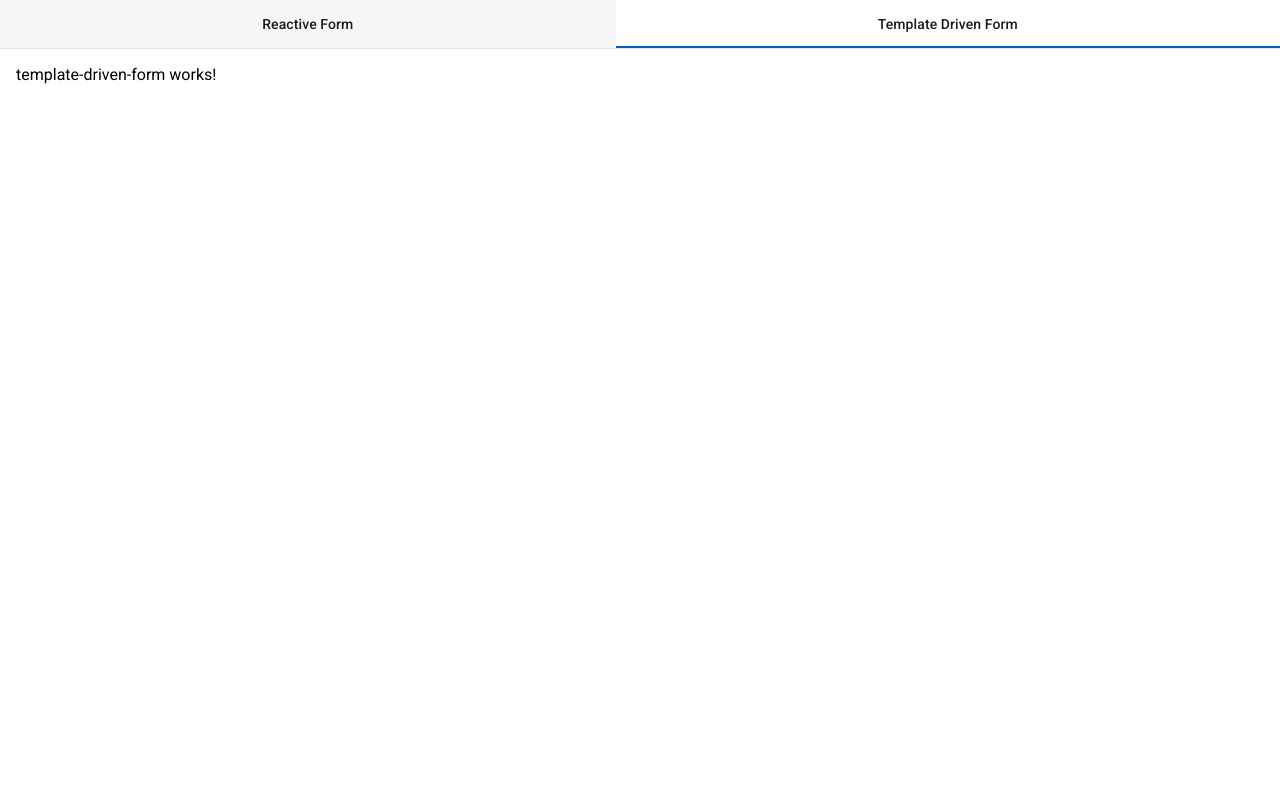
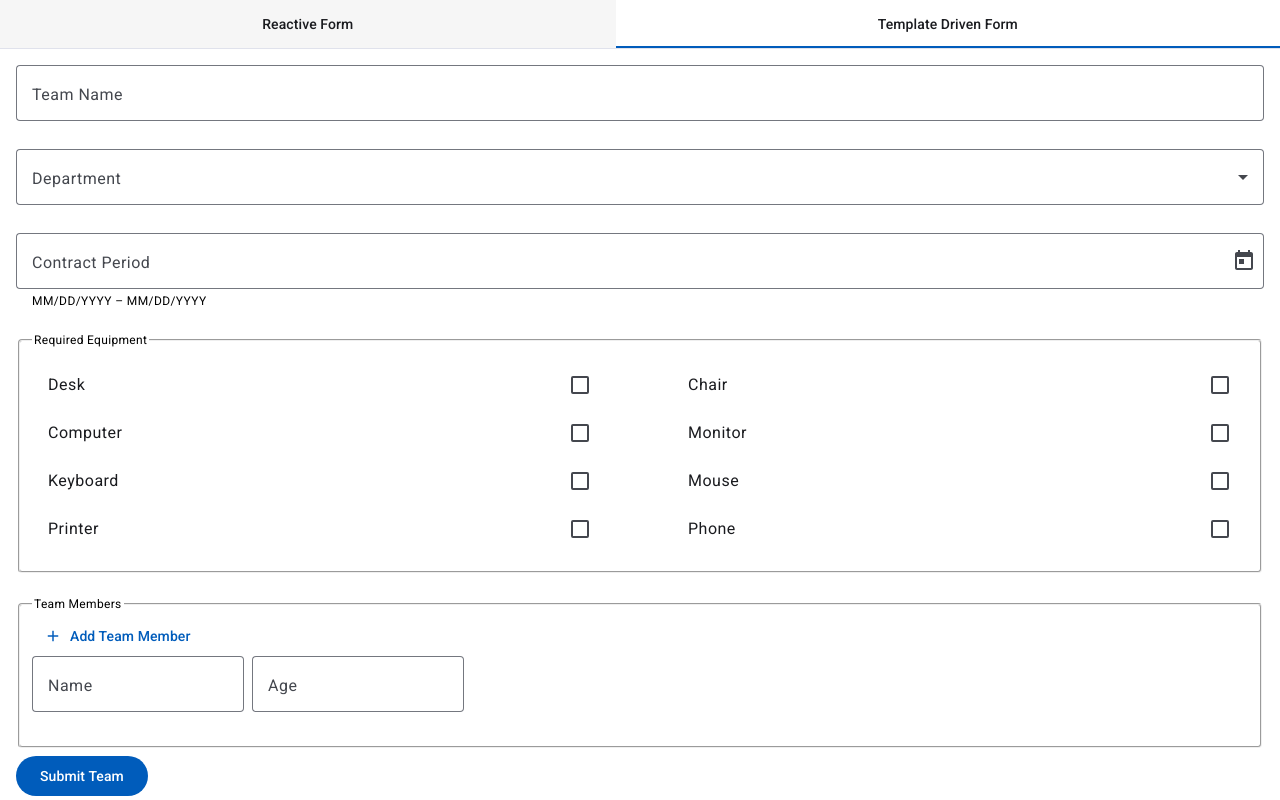
Before and after one commit to tmhbrts/template-driven-form-test, an Angular app: page /template-driven in a window 1280 px wide. Built offline with nearby package versions, Linux system fonts and the light colour scheme.

Commit message:
Include initial setup for template driven form

```diff
--- a/src/app/template-driven-form/template-driven-form.component.html
+++ b/src/app/template-driven-form/template-driven-form.component.html
@@ -1 +1,76 @@
-<p>template-driven-form works!</p>
+<form class="form">
+  <mat-form-field>
+    <mat-label>Team Name</mat-label>
+    <input matInput placeholder="Team Name" />
+    @if (false) {
+      <mat-error> Team Name is required </mat-error>
+    }
+  </mat-form-field>
+
+  <mat-form-field>
+    <mat-label>Department</mat-label>
+    <mat-select>
+      @for (department of departments; track department) {
+        <mat-option [value]="department">
+          {{ department }}
+        </mat-option>
+      }
+    </mat-select>
+  </mat-form-field>
+
+  <mat-form-field>
+    <mat-label>Contract Period</mat-label>
+    <mat-date-range-input [rangePicker]="picker">
+      <input matStartDate placeholder="Start date" />
+      <input matEndDate placeholder="End date" />
+    </mat-date-range-input>
+    <mat-date-range-picker #picker></mat-date-range-picker>
+    <mat-hint>MM/DD/YYYY – MM/DD/YYYY</mat-hint>
+    <mat-datepicker-toggle matIconSuffix [for]="picker"></mat-datepicker-toggle>
+  </mat-form-field>
+
+  <fieldset>
+    <legend>Required Equipment</legend>
+    <mat-selection-list class="selection-grid">
+      @for (option of equipmentOptions; track option) {
+        <mat-list-option>{{ option }}</mat-list-option>
+      }
+    </mat-selection-list>
+  </fieldset>
+
+  <fieldset>
+    <legend>Team Members</legend>
+    <button mat-button (click)="addTeamMember()">
+      Add Team Member <mat-icon>add</mat-icon>
+    </button>
+    <div>
+      <div class="form__member-entry">
+        <mat-form-field>
+          <mat-label>Name</mat-label>
+          <input matInput formControlName="name" />
+          @if (false) {
+            <mat-error> Name is required </mat-error>
+          }
+        </mat-form-field>
+        <mat-form-field>
+          <mat-label>Age</mat-label>
+          <input matInput type="number" formControlName="age" />
+          @if (false) {
+            <mat-error> Age is required </mat-error>
+          }
+          @if (false) {
+            <mat-error> Age not valid </mat-error>
+          }
+        </mat-form-field>
+      </div>
+    </div>
+  </fieldset>
+  <button
+    class="form__btn-submit"
+    mat-flat-button
+    type="submit"
+    (click)="submitForm()"
+  >
+    Submit Team
+  </button>
+</form>
--- a/src/app/template-driven-form/template-driven-form.component.scss
+++ b/src/app/template-driven-form/template-driven-form.component.scss
@@ -0,0 +1,31 @@
+.form {
+  display: flex;
+  flex-direction: column;
+  gap: 0.5rem;
+
+  &__member-entry {
+    display: flex;
+    gap: 0.5rem;
+    margin-bottom: 0.25rem;
+  }
+
+  &__btn-submit {
+    align-self: flex-start;
+  }
+}
+
+fieldset {
+  border-radius: 4px;
+  margin-top: 1em;
+
+  legend {
+    font-size: 0.75rem;
+    letter-spacing: 0.02rem;
+  }
+}
+
+.selection-grid {
+  display: grid;
+  grid-template-columns: 1fr 1fr;
+  column-gap: 4rem;
+}
--- a/src/app/template-driven-form/template-driven-form.component.ts
+++ b/src/app/template-driven-form/template-driven-form.component.ts
@@ -1,11 +1,50 @@
 import { Component } from '@angular/core';
+import { MatButtonModule } from '@angular/material/button';
+import { provideNativeDateAdapter } from '@angular/material/core';
+import { MatDatepickerModule } from '@angular/material/datepicker';
+import { MatFormFieldModule } from '@angular/material/form-field';
+import { MatIconModule } from '@angular/material/icon';
+import { MatInputModule } from '@angular/material/input';
+import { MatListModule } from '@angular/material/list';
+import { MatSelectModule } from '@angular/material/select';
+
+enum Equipment {
+  Desk = 'Desk',
+  Chair = 'Chair',
+  Computer = 'Computer',
+  Monitor = 'Monitor',
+  Keyboard = 'Keyboard',
+  Mouse = 'Mouse',
+  Printer = 'Printer',
+  Phone = 'Phone',
+}
+
+const departments = ['Development', 'Marketing', 'Sales', 'Support'];
 
 @Component({
   selector: 'app-template-driven-form',
-  imports: [],
+  imports: [
+    MatFormFieldModule,
+    MatInputModule,
+    MatSelectModule,
+    MatDatepickerModule,
+    MatListModule,
+    MatButtonModule,
+    MatIconModule,
+  ],
+  providers: [provideNativeDateAdapter()],
   templateUrl: './template-driven-form.component.html',
-  styleUrl: './template-driven-form.component.scss'
+  styleUrl: './template-driven-form.component.scss',
 })
 export class TemplateDrivenFormComponent {
+  departments = departments;
+  equipmentOptions = Object.values(Equipment);
 
+  addTeamMember() {
+    console.log('Adding team member');
+  }
+
+  submitForm() {
+    console.log('Submitting form');
+  }
 }
```
